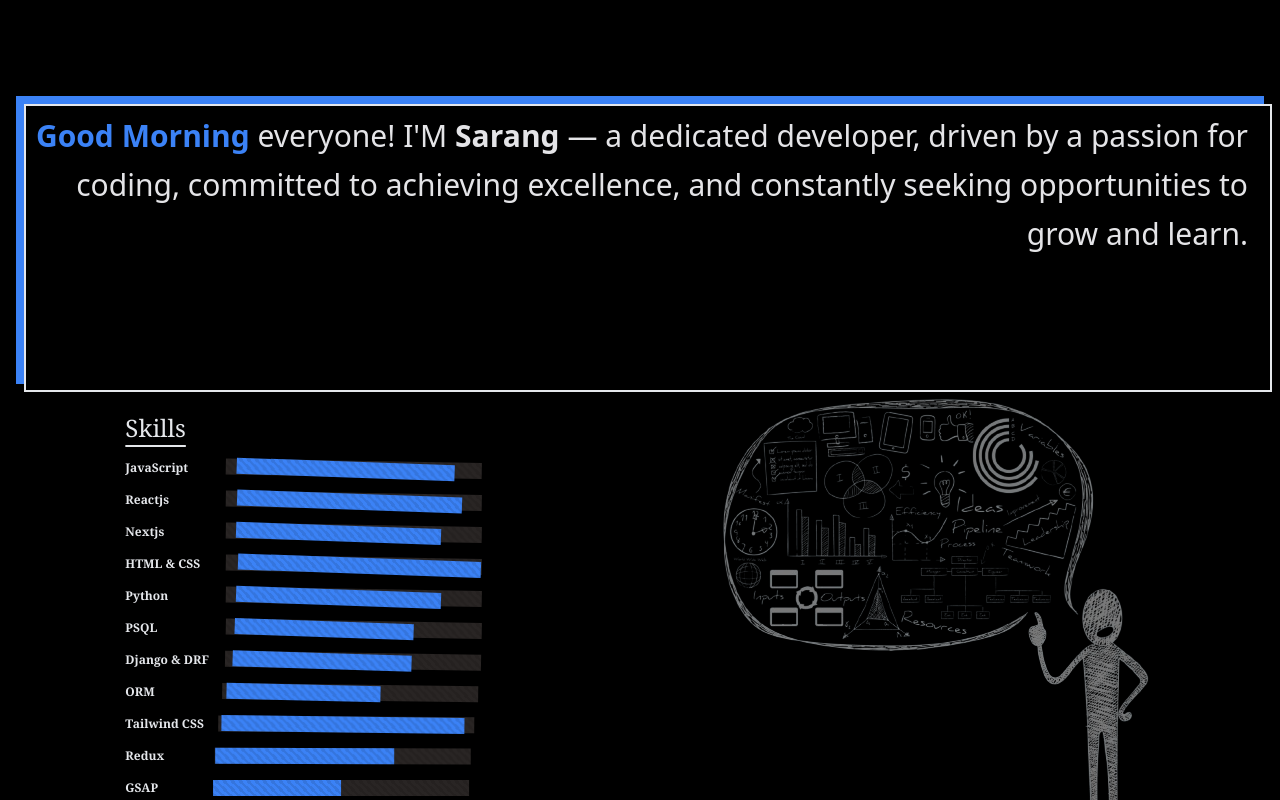
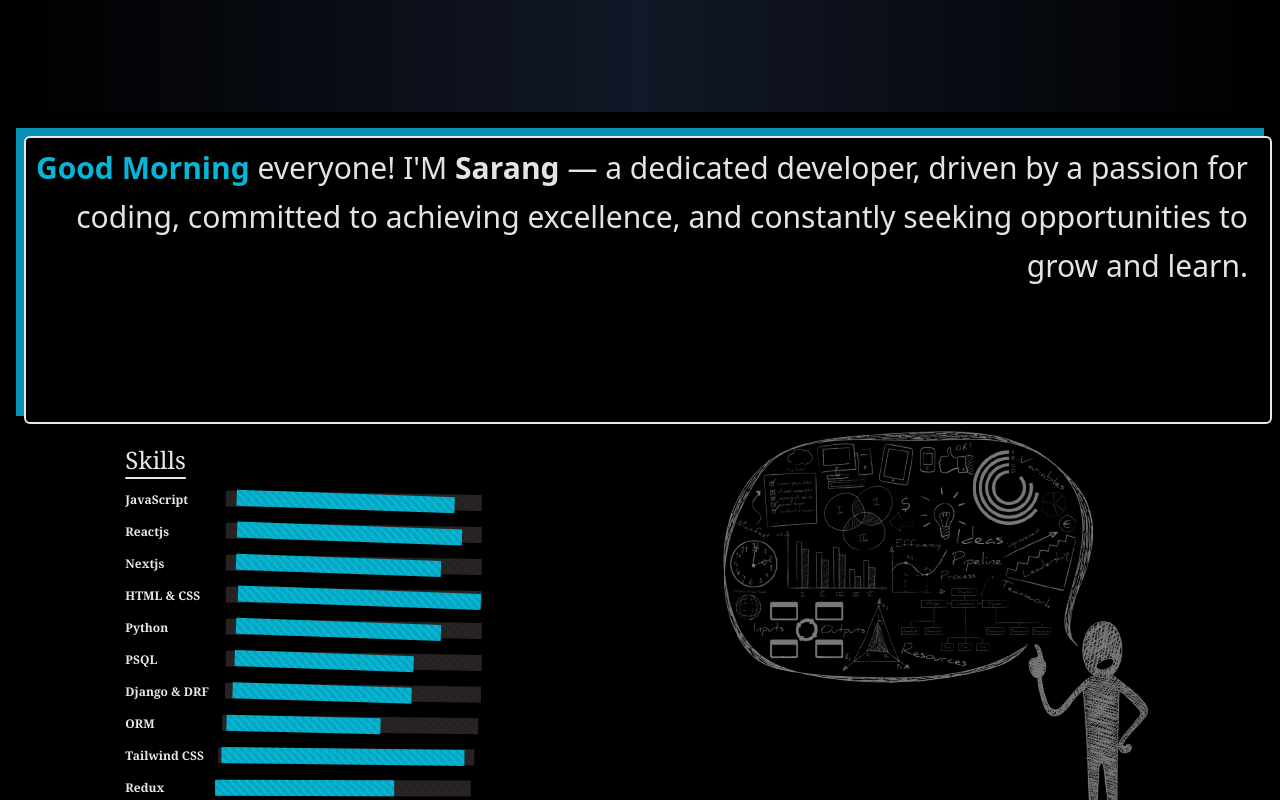
Before and after one commit to sarangk07/Portfolio-Latest, a Next.js app: page / in a window 1280 px wide. Shown: the part 560-1360 px from the top of the page. Built offline with nearby package versions, Linux system fonts and the light colour scheme; a web font is replaced by a local one.

Commit message:
theme-issue

```diff
--- a/app/page.jsx
+++ b/app/page.jsx
@@ -190,7 +190,10 @@ export default function Home() {
     return () => ctx2.revert();
   }, [choiceTheme]);
 
-
+  //system dark mode , avoiding-------------------------
+  useEffect(() => {
+    document.documentElement.style.colorScheme = 'none';
+  }, []);
 
 
 
@@ -208,7 +211,7 @@ export default function Home() {
         <div className={`h-1/5 md:h-3/5 flex flex-col w-full text-center ${choiceTheme == 'red' ?  'text-red-200' : choiceTheme == 'blue' ? 'text-blue-200' : choiceTheme == 'white' ? 'text-zinc-400' : 'text-gray-200'}`}>
           <div
             ref={titleRef}
-            className={`h-[45rem] md:h-[40rem] overflow-hidden backdrop-hue-rotate-90 backdrop-grayscale  backdrop-contrast-150 backdrop-blur-md backdrop-brightness-110 rounded-b-xl pt-9 ml-4 mr-4 flex flex-col justify-center items-center ${choiceTheme == 'red' ?  'bg-red-600 text-zinc-900' : choiceTheme == 'blue' ? 'bg-blue-700 text-zinc-50' : choiceTheme == 'white' ? 'pt-28 bg-zinc-100 text-zinc-800' : '  bg-black '}`}
+            className={`h-[45rem] md:h-[42rem] overflow-hidden backdrop-hue-rotate-90 backdrop-grayscale  backdrop-contrast-150 backdrop-blur-md backdrop-brightness-110 rounded-b-xl pt-9 ml-4 mr-4 flex flex-col justify-center items-center ${choiceTheme == 'red' ?  'bg-red-600 text-zinc-900' : choiceTheme == 'blue' ? 'bg-blue-700 text-zinc-50' : choiceTheme == 'white' ? 'pt-28 bg-zinc-100 text-zinc-800' : 'bg-gradient-to-r from-black via-gray-900 to-black shadow-lg shadow-black/50'}`}
           >
 
             <div className='flex z-50 absolute left-1 top-4'>
@@ -223,7 +226,7 @@ export default function Home() {
 
 
 
-              <button className={`relative rounded-2xl px-2 mb-2 py-2  border-2 border-white hover:bg-white hover:text-black transition-colors duration-200  text-sm ${choiceTheme == 'red' ?  'bg-red-600 border-zinc-900' : choiceTheme == 'blue' ? 'bg-blue-600' : choiceTheme == 'white' ? 'bg-zinc-100 border-zinc-500' : 'bg-black text-white hover:border-white'}`}>
+              <button className={`relative rounded-md px-2 mb-2 py-2  border-2 border-white hover:bg-white hover:text-black transition-colors duration-200  text-sm ${choiceTheme == 'red' ?  'bg-red-600 border-zinc-900' : choiceTheme == 'blue' ? 'bg-blue-600' : choiceTheme == 'white' ? 'bg-zinc-100 border-zinc-500' : 'bg-black text-white hover:border-white'}`}>
               <a
                 className="font-mono "
                 href="https://drive.google.com/file/d/1UvJjKtmezPk-4623rI-QvvhJkL9jR-7K/view"
@@ -250,16 +253,19 @@ export default function Home() {
               ref={contactRef}
               className={` m-3${choiceTheme == 'white' ? 'h-4/4 md:w-3/3' : 'h-4/4 md:w-3/3 '}`}
             >
-              <div className={`relative h-52 md:h-72  text-right ${timeTheme === 'morning' ? 'bg-blue-500' : timeTheme === 'afternoon' ? 'bg-emerald-500' : 'bg-zinc-500'}  p-4`}>
+              <div className={`relative h-52 md:h-72  text-right ${timeTheme === 'morning' ? 'bg-cyan-600 ' : timeTheme === 'afternoon' ? 'bg-emerald-500' : 'bg-zinc-500'}  p-4`}>
 
-                <div className={`absolute -bottom-2 -right-2  w-full h-full ${choiceTheme == 'red' ?  'bg-red-700 ' : choiceTheme == 'blue' ? 'bg-blue-300' : choiceTheme == 'white' ? 'bg-zinc-100 text-zinc-500' : 'bg-black  border-2 '}`}></div>
+                <div className={`absolute -bottom-2 -right-2  w-full h-full ${choiceTheme == 'red' ?  'bg-red-700 ' : choiceTheme == 'blue' ? 'bg-blue-300' : choiceTheme == 'white' ? 'bg-zinc-100 text-zinc-500 border-2 border-zinc-300' : 'bg-black  border-2 rounded-md '}`}></div>
 
                 <div className={` ${choiceTheme == 'white' ? 'font-silkscreen-regular ' : 'font-sans text-lg '} relative  flex flex-col justify-between font-semi-bold md:text-3xl  z-10 w-full h-full text-stone-900 overflow-y-scroll text-md `} style={{ scrollbarWidth: 'none', msOverflowStyle: 'none' }}>
 
-                  <p className={`leading-relaxed md:leading-relaxed ${choiceTheme == 'white' ? 'text-gray-500' : choiceTheme == 'dark' ? 'text-zinc-200' : 'text-stone-900'}`}><span className={`${timeTheme === 'morning' ? 'text-blue-500' : timeTheme === 'afternoon' ? 'text-emerald-500' : 'text-zinc-500'} font-bold `}>{greeting}</span> everyone! I'M <span className='font-bold '>Sarang </span>— a dedicated developer, driven by a passion for coding, committed to achieving excellence, and constantly seeking opportunities to grow and learn.</p>
+                  <p className={`leading-relaxed md:leading-relaxed ${choiceTheme == 'white' ? 'text-gray-500' : choiceTheme == 'dark' ? 'text-zinc-200' : 'text-stone-900'}`}><span className={`${timeTheme === 'morning' ? 'text-cyan-500' : timeTheme === 'afternoon' ? 'text-emerald-500' : 'text-zinc-500'} font-bold `}>{greeting}</span> everyone! I'M <span className='font-bold '>Sarang </span>— a dedicated developer, driven by a passion for coding, committed to achieving excellence, and constantly seeking opportunities to grow and learn.</p>
 
                 </div>
               </div>
+
+
+
 
 
             <div className={`${choiceTheme == 'white '|| 'dark' ? 'flex flex-col md:flex-row md:justify-around' : ''}`}>
@@ -271,67 +277,67 @@ export default function Home() {
                   <div className='flex items-center justify-between'>
                     <span className='font-bold '>JavaScript</span>
                     <div className='relative ml-1 w-64 h-4  pixel-bar bg-stone-800'>
-                      <div className={`absolute pl-1 top-0 left-0 h-full  pixel-bar ${timeTheme === 'morning' ? 'bg-blue-500' : timeTheme === 'afternoon' ? 'bg-emerald-500' : 'bg-zinc-500'} ${choiceTheme === 'red' ? ' bg-red-600 animate-glow' : ''}`} style={{ width: '85%' }}></div>
+                      <div className={`absolute pl-1 top-0 left-0 h-full  pixel-bar ${timeTheme === 'morning' ? 'bg-cyan-500' : timeTheme === 'afternoon' ? 'bg-emerald-500' : 'bg-zinc-500'} ${choiceTheme === 'red' ? ' bg-red-600 animate-glow' : ''}`} style={{ width: '85%' }}></div>
                     </div>
                   </div>
                   <div className='flex items-center justify-between'>
                     <span className='font-bold'>Reactjs</span>
                     <div className='relative ml-1 w-64 h-4 pixel-bar bg-stone-800'>
-                      <div className={`absolute pl-1 top-0 left-0 h-full  pixel-bar ${timeTheme === 'morning' ? 'bg-blue-500' : timeTheme === 'afternoon' ? 'bg-emerald-500' : 'bg-zinc-500'} ${choiceTheme === 'red' ? ' bg-red-600 ' : ''}`} style={{ width: '88%' }}></div>
+                      <div className={`absolute pl-1 top-0 left-0 h-full  pixel-bar ${timeTheme === 'morning' ? 'bg-cyan-500' : timeTheme === 'afternoon' ? 'bg-emerald-500' : 'bg-zinc-500'} ${choiceTheme === 'red' ? ' bg-red-600 ' : ''}`} style={{ width: '88%' }}></div>
                     </div>
                   </div>
                   <div className='flex items-center justify-between'>
                     <span className='font-bold'>Nextjs</span>
                     <div className='relative ml-1 w-64 h-4 pixel-bar bg-stone-800'>
-                      <div className={`absolute  top-0 left-0 h-full  pixel-bar ${timeTheme === 'morning' ? 'bg-blue-500' : timeTheme === 'afternoon' ? 'bg-emerald-500' : 'bg-zinc-500'} ${choiceTheme === 'red' ? ' bg-red-600 animate-glow' : ''}`} style={{ width: '80%' }}></div>
+                      <div className={`absolute  top-0 left-0 h-full  pixel-bar ${timeTheme === 'morning' ? 'bg-cyan-500' : timeTheme === 'afternoon' ? 'bg-emerald-500' : 'bg-zinc-500'} ${choiceTheme === 'red' ? ' bg-red-600 animate-glow' : ''}`} style={{ width: '80%' }}></div>
                     </div>
                   </div>
                   <div className='flex items-center justify-between'>
                     <span className='font-bold'>HTML & CSS</span>
                     <div className='relative ml-1 w-64 h-4 pixel-bar bg-stone-800'>
-                      <div className={`absolute  top-0 left-0 h-full  pixel-bar ${timeTheme === 'morning' ? 'bg-blue-500' : timeTheme === 'afternoon' ? 'bg-emerald-500' : 'bg-zinc-500'} ${choiceTheme === 'red' ? ' bg-red-600 ' : ''}`} style={{ width: '95%' }}></div>
+                      <div className={`absolute  top-0 left-0 h-full  pixel-bar ${timeTheme === 'morning' ? 'bg-cyan-500' : timeTheme === 'afternoon' ? 'bg-emerald-500' : 'bg-zinc-500'} ${choiceTheme === 'red' ? ' bg-red-600 ' : ''}`} style={{ width: '95%' }}></div>
                     </div>
                   </div>
                   <div className='flex items-center justify-between'>
                     <span className='font-bold'>Python</span>
                     <div className='relative ml-1 w-64 h-4 pixel-bar bg-stone-800'>
-                      <div className={`absolute  top-0 left-0 h-full  pixel-bar ${timeTheme === 'morning' ? 'bg-blue-500' : timeTheme === 'afternoon' ? 'bg-emerald-500' : 'bg-zinc-500'} ${choiceTheme === 'red' ? ' bg-red-600 animate-glow' : ''}`} style={{ width: '80%' }}></div>
+                      <div className={`absolute  top-0 left-0 h-full  pixel-bar ${timeTheme === 'morning' ? 'bg-cyan-500' : timeTheme === 'afternoon' ? 'bg-emerald-500' : 'bg-zinc-500'} ${choiceTheme === 'red' ? ' bg-red-600 animate-glow' : ''}`} style={{ width: '80%' }}></div>
                     </div>
                   </div>
                   <div className='flex items-center justify-between'>
                     <span className='font-bold'>PSQL</span>
                     <div className='relative ml-1 w-64 h-4 pixel-bar bg-stone-800'>
-                      <div className={`absolute top-0 left-0 h-full  pixel-bar ${timeTheme === 'morning' ? 'bg-blue-500' : timeTheme === 'afternoon' ? 'bg-emerald-500' : 'bg-zinc-500'} ${choiceTheme === 'red' ? ' bg-red-600 ' : ''}`} style={{ width: '70%' }}></div>
+                      <div className={`absolute top-0 left-0 h-full  pixel-bar ${timeTheme === 'morning' ? 'bg-cyan-500' : timeTheme === 'afternoon' ? 'bg-emerald-500' : 'bg-zinc-500'} ${choiceTheme === 'red' ? ' bg-red-600 ' : ''}`} style={{ width: '70%' }}></div>
                     </div>
                   </div>
                   <div className='flex items-center justify-between'>
                     <span className='font-bold'>Django & DRF</span>
                     <div className='relative ml-1 w-64 h-4 pixel-bar bg-stone-800'>
-                      <div className={`absolute  top-0 left-0 h-full  pixel-bar ${timeTheme === 'morning' ? 'bg-blue-500' : timeTheme === 'afternoon' ? 'bg-emerald-500' : 'bg-zinc-500'} ${choiceTheme === 'red' ? ' bg-red-600 animate-glow' : ''}`} style={{ width: '70%' }}></div>
+                      <div className={`absolute  top-0 left-0 h-full  pixel-bar ${timeTheme === 'morning' ? 'bg-cyan-500' : timeTheme === 'afternoon' ? 'bg-emerald-500' : 'bg-zinc-500'} ${choiceTheme === 'red' ? ' bg-red-600 animate-glow' : ''}`} style={{ width: '70%' }}></div>
                     </div>
                   </div>
                   <div className='flex items-center justify-between'>
                     <span className='font-bold'>ORM</span>
                     <div className='relative ml-1 w-64 h-4 pixel-bar bg-stone-800'>
-                      <div className={`absolute  top-0 left-0 h-full  pixel-bar ${timeTheme === 'morning' ? 'bg-blue-500' : timeTheme === 'afternoon' ? 'bg-emerald-500' : 'bg-zinc-500'} ${choiceTheme === 'red' ? ' bg-red-600 ' : ''}`} style={{ width: '60%' }}></div>
+                      <div className={`absolute  top-0 left-0 h-full  pixel-bar ${timeTheme === 'morning' ? 'bg-cyan-500' : timeTheme === 'afternoon' ? 'bg-emerald-500' : 'bg-zinc-500'} ${choiceTheme === 'red' ? ' bg-red-600 ' : ''}`} style={{ width: '60%' }}></div>
                     </div>
                   </div>
                   <div className='flex items-center justify-between'>
                     <span className='font-bold'>Tailwind CSS</span>
                     <div className='relative ml-1 w-64 h-4 pixel-bar bg-stone-800'>
-                      <div className={`absolute  top-0 left-0 h-full  pixel-bar ${timeTheme === 'morning' ? 'bg-blue-500' : timeTheme === 'afternoon' ? 'bg-emerald-500' : 'bg-zinc-500'} ${choiceTheme === 'red' ? ' bg-red-600 animate-glow' : ''}`} style={{ width: '95%' }}></div>
+                      <div className={`absolute  top-0 left-0 h-full  pixel-bar ${timeTheme === 'morning' ? 'bg-cyan-500' : timeTheme === 'afternoon' ? 'bg-emerald-500' : 'bg-zinc-500'} ${choiceTheme === 'red' ? ' bg-red-600 animate-glow' : ''}`} style={{ width: '95%' }}></div>
                     </div>
                   </div>
                   <div className='flex items-center justify-between'>
                     <span className='font-bold'>Redux</span>
                     <div className='relative ml-1 w-64 h-4 pixel-bar bg-stone-800'>
-                      <div className={`absolute  top-0 left-0 h-full  pixel-bar ${timeTheme === 'morning' ? 'bg-blue-500' : timeTheme === 'afternoon' ? 'bg-emerald-500' : 'bg-zinc-500'} ${choiceTheme === 'red' ? ' bg-red-600 ' : ''}`} style={{ width: '70%' }}></div>
+                      <div className={`absolute  top-0 left-0 h-full  pixel-bar ${timeTheme === 'morning' ? 'bg-cyan-500' : timeTheme === 'afternoon' ? 'bg-emerald-500' : 'bg-zinc-500'} ${choiceTheme === 'red' ? ' bg-red-600 ' : ''}`} style={{ width: '70%' }}></div>
                     </div>
                   </div>
                   <div className='flex items-center justify-between'>
                     <span className='font-bold hover:font-extrabold'>GSAP</span>
                     <div className='relative ml-1 w-64 h-4 pixel-bar bg-stone-800'>
-                      <div className={`absolute  top-0 left-0 h-full  pixel-bar ${timeTheme === 'morning' ? 'bg-blue-500' : timeTheme === 'afternoon' ? 'bg-emerald-500' : 'bg-zinc-500'} ${choiceTheme === 'red' ? ' bg-red-600 animate-glow' : ''}`} style={{ width: '50%' }}></div>
+                      <div className={`absolute  top-0 left-0 h-full  pixel-bar ${timeTheme === 'morning' ? 'bg-cyan-500' : timeTheme === 'afternoon' ? 'bg-emerald-500' : 'bg-zinc-500'} ${choiceTheme === 'red' ? ' bg-red-600 animate-glow' : ''}`} style={{ width: '50%' }}></div>
                     </div>
                   </div>
 
--- a/tailwind.config.js
+++ b/tailwind.config.js
@@ -5,6 +5,7 @@ module.exports = {
     "./components/**/*.{js,ts,jsx,tsx,mdx}",
     "./app/**/*.{js,ts,jsx,tsx,mdx}",
   ],
+  darkMode: 'class',
   theme: {
     extend: {
       keyframes: {
```
